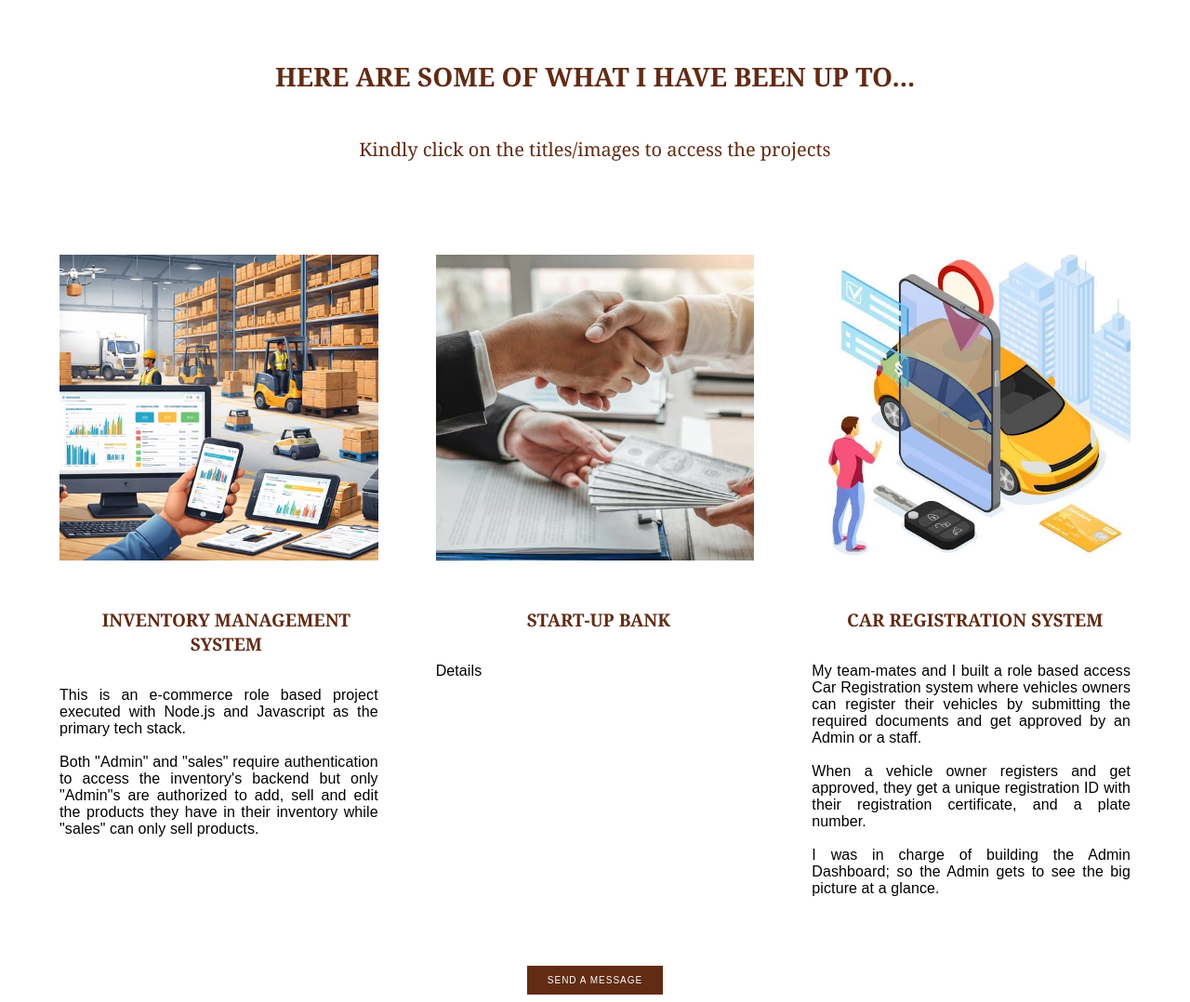
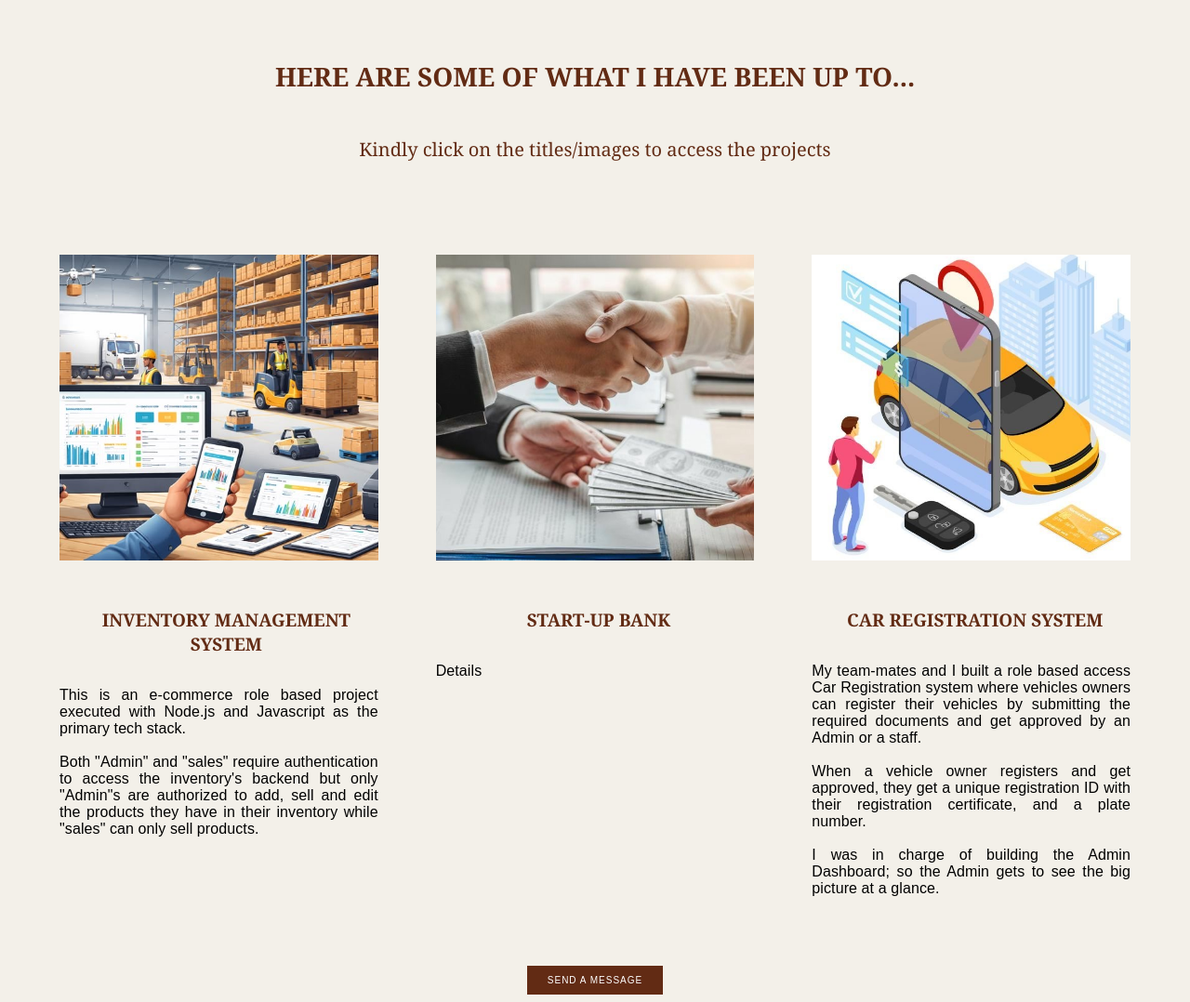
Before and after one commit to Ayobamiata/MY_PORTFOLIO, a Flask app: page /projects in a window 1280 px wide. Shown: the part 79-1157 px from the top of the page at 93% size. Run offline with Flask 3, Linux system fonts and the light colour scheme.

Commit message:
change Project-section's BG to biege

```diff
--- a/portfolio/static/projects.css
+++ b/portfolio/static/projects.css
@@ -47,7 +47,7 @@ body {
     width: 100%;
     padding-top: 55px;
     text-align: center;
-    background: white;
+    background: #f3f0e9;
 }
 
 .blog-section h2 {
```
